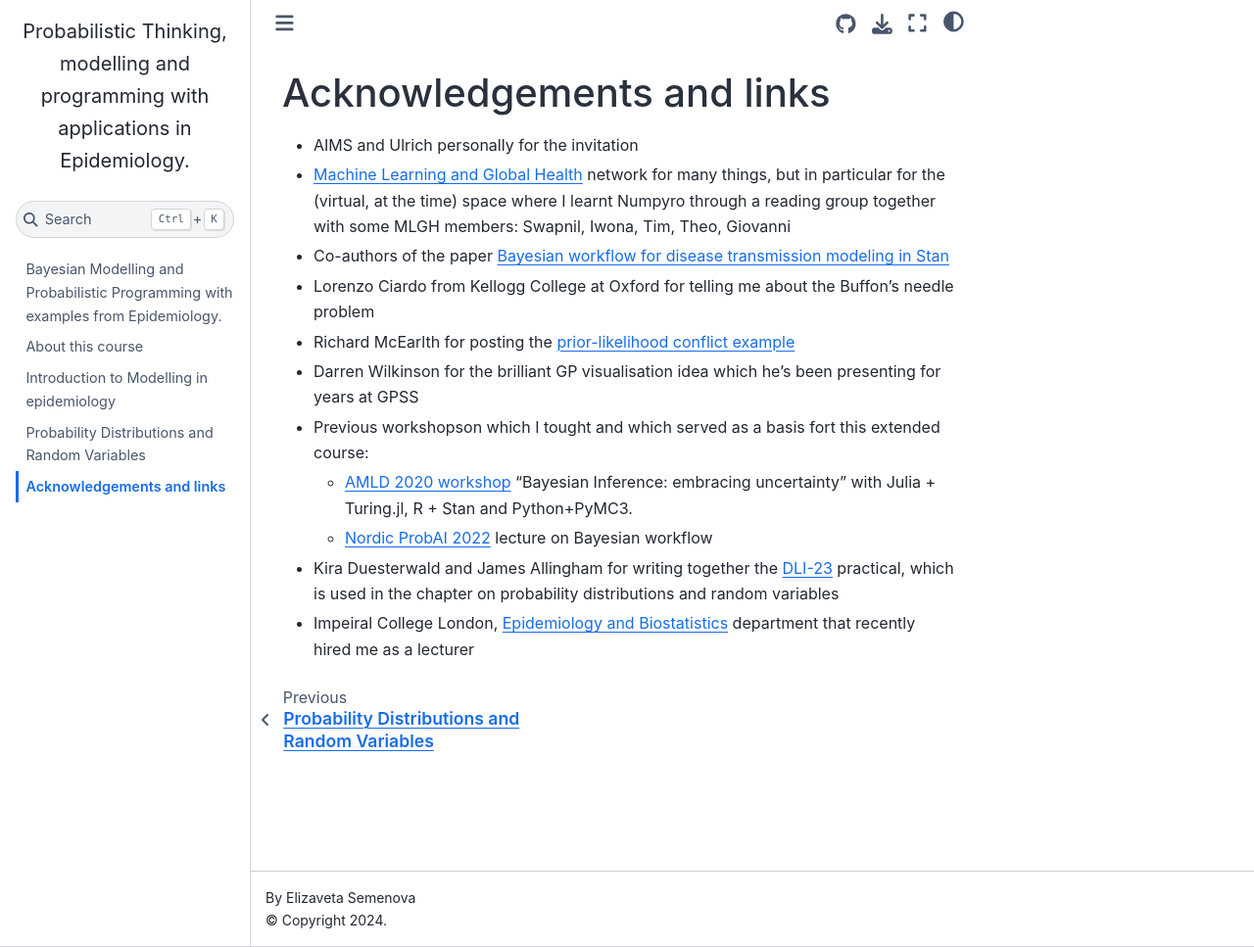
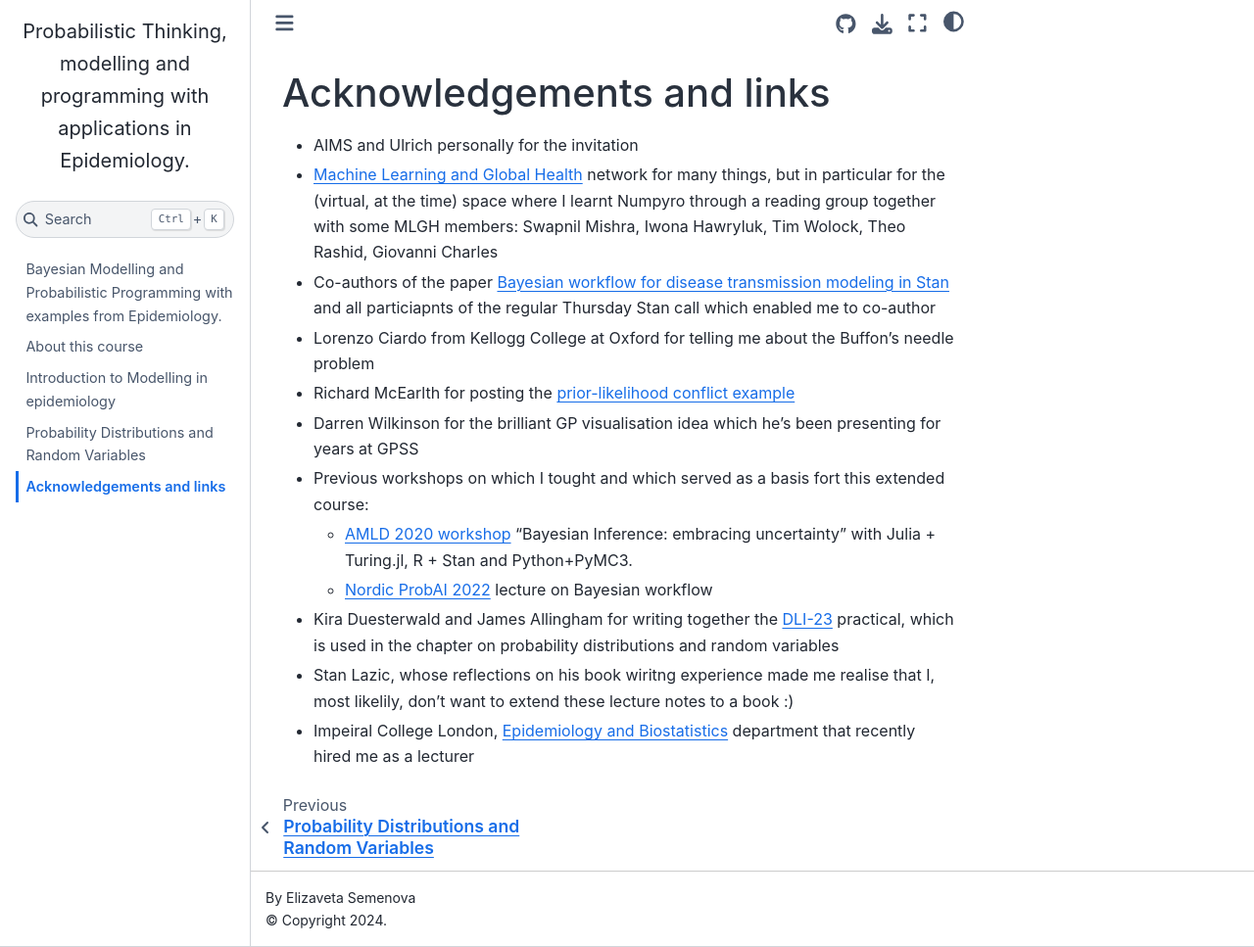
Before and after one commit to elizavetasemenova/prob-epi, a Jupyter Book: the page built from 999_acknowledgements.md, in a window 1280 px wide and 967 px high. Shown: the whole window at 98% size. Built offline with Jupyter Book 1.0.4 settings and Sphinx 7.4.7 and the Sphinx Book theme 1.1.4, drawn with Linux system fonts in a browser that asks for light colours; pages that are not in the unit, such as notebooks, are missing from menus.

Commit message:
small updates

```diff
--- a/999_acknowledgements.md
+++ b/999_acknowledgements.md
@@ -1,13 +1,14 @@
 # Acknowledgements and links
 
 - AIMS and Ulrich personally for the invitation
-- [Machine Learning and Global Health](mlgh.net/people) network for many things, but in  particular for the (virtual, at the time) space where I learnt Numpyro through a reading group together with some MLGH members: Swapnil, Iwona, Tim, Theo, Giovanni
-- Co-authors of the paper [Bayesian workflow for disease transmission modeling in Stan](https://onlinelibrary.wiley.com/doi/abs/10.1002/sim.9164)
+- [Machine Learning and Global Health](mlgh.net/people) network for many things, but in  particular for the (virtual, at the time) space where I learnt Numpyro through a reading group together with some MLGH members: Swapnil Mishra, Iwona Hawryluk, Tim Wolock, Theo Rashid, Giovanni Charles
+- Co-authors of the paper [Bayesian workflow for disease transmission modeling in Stan](https://onlinelibrary.wiley.com/doi/abs/10.1002/sim.9164) and all particiapnts of the regular Thursday Stan call which enabled me to co-author
 - Lorenzo Ciardo from Kellogg College at Oxford for telling me about the Buffon's needle problem
 - Richard McEarlth for posting the [prior-likelihood conflict example](https://twitter.com/rlmcelreath/status/1701165075493470644)
 - Darren Wilkinson for the brilliant GP visualisation idea which he's been presenting for years at GPSS
-- Previous workshopson which I tought and which served as a basis fort this extended course:
+- Previous workshops on which I tought and which served as a basis fort this extended course:
     - [AMLD 2020 workshop](https://github.com/elizavetasemenova/EmbracingUncertainty) "Bayesian Inference: embracing uncertainty" with Julia + Turing.jl, R + Stan and Python+PyMC3.
     - [Nordic ProbAI 2022](https://probabilistic.ai/) lecture on Bayesian workflow
 - Kira Duesterwald and James Allingham for writing together the [DLI-23](https://github.com/deep-learning-indaba/indaba-pracs-2023) practical, which is used in the chapter on probability distributions and random variables
+- Stan Lazic, whose reflections on his book wiritng experience made me realise that I, most likelily, don't want to extend these lecture notes to a book :)
 - Impeiral College London, [Epidemiology and Biostatistics](https://www.imperial.ac.uk/school-public-health/epidemiology-and-biostatistics/) department that recently hired me as a lecturer
--- a/_toc.yml
+++ b/_toc.yml
@@ -7,4 +7,5 @@ chapters:
 - file: 02_about.md
 - file: 03_intro_epi.md
 - file: 04_probability_distributions.ipynb
+- file: 05_Bayesian_inference.ipynb
 - file: 999_acknowledgements.md
```
Also changed, not shown: 03_intro_epi.md (+1 -0 lines), 04_probability_distributions.ipynb.
